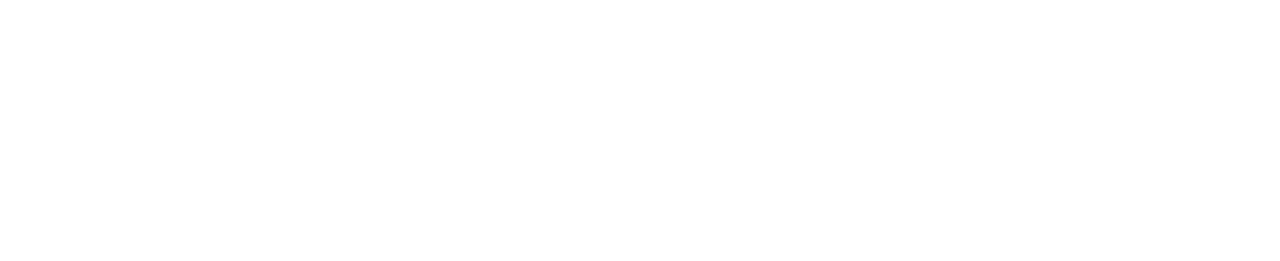
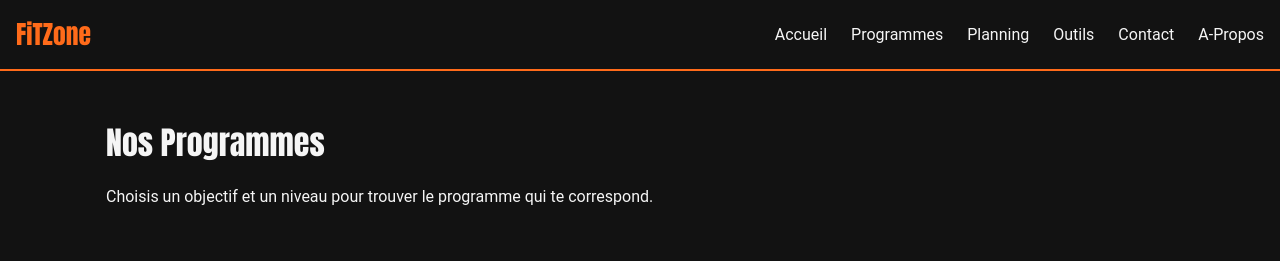
Before and after one commit to azafack/Projet_base_web-, a plain HTML site: page pages/programmes.html in a window 1280 px wide. Drawn offline with Linux system fonts and the light colour scheme; files that its build step writes are made by us from their sources.

```diff
--- a/pages/programmes.html
+++ b/pages/programmes.html
@@ -0,0 +1,43 @@
+<!DOCTYPE html>
+<html lang="fr">
+<head>
+    <meta charset="UTF-8">
+    <meta name="viewport" content="width=device-width, initial-scale=1.0">
+    <meta name="description" content="Les Programmes d'entrainement FiTZone, a filter par objectif et par niveau.">
+    <title>FiTZone - Accueil</title>
+    <link rel="stylesheet" href="css/style.css">
+    <link rel="stylesheet" href="css/responsive.css">
+    <script src="js/main.js" defer></script>
+    <script src="js/carrousel.js" defer></script>
+    <script src="js/apparition.js" defer></script>
+
+</head>
+<body>
+    <header>
+        <a class="logo" href="index.html">FiTZone</a>
+        <button type="button" class="nav-toggle" id="nav-toggle" aria-expanded="false" aria-controls="main-nav">
+            <span class="sr-only">Menu</span>☰
+        </button>
+        <nav id="main-nav" class="main-nav" aria-label="Navigation principale">
+            <ul>
+                <li><a href="index.html">Accueil</a></li>
+                <li><a href="pages/programmes.html">Programmes</a></li>
+                <li><a href="pages/planning.html">Planning</a></li>
+                <li><a href="pages/outils.html">Outils</a></li>
+                <li><a href="pages/contact.html">Contact</a></li>
+                <li><a href="pages/a-propos.html">A-Propos</a></li>
+            </ul>
+        </nav>
+    </header>
+
+    <main>
+        <h1>Nos Programmes</h1>
+        <p>Choisis un objectif et un niveau pour trouver le programme qui te correspond.</p>
+        <div class="filtres">
+
+        </div>
+
+    </main>
+
+</body>
+</html>
```
Also changed, not shown: css/style.css (line endings or trailing spaces), js/filtres.js (added).
